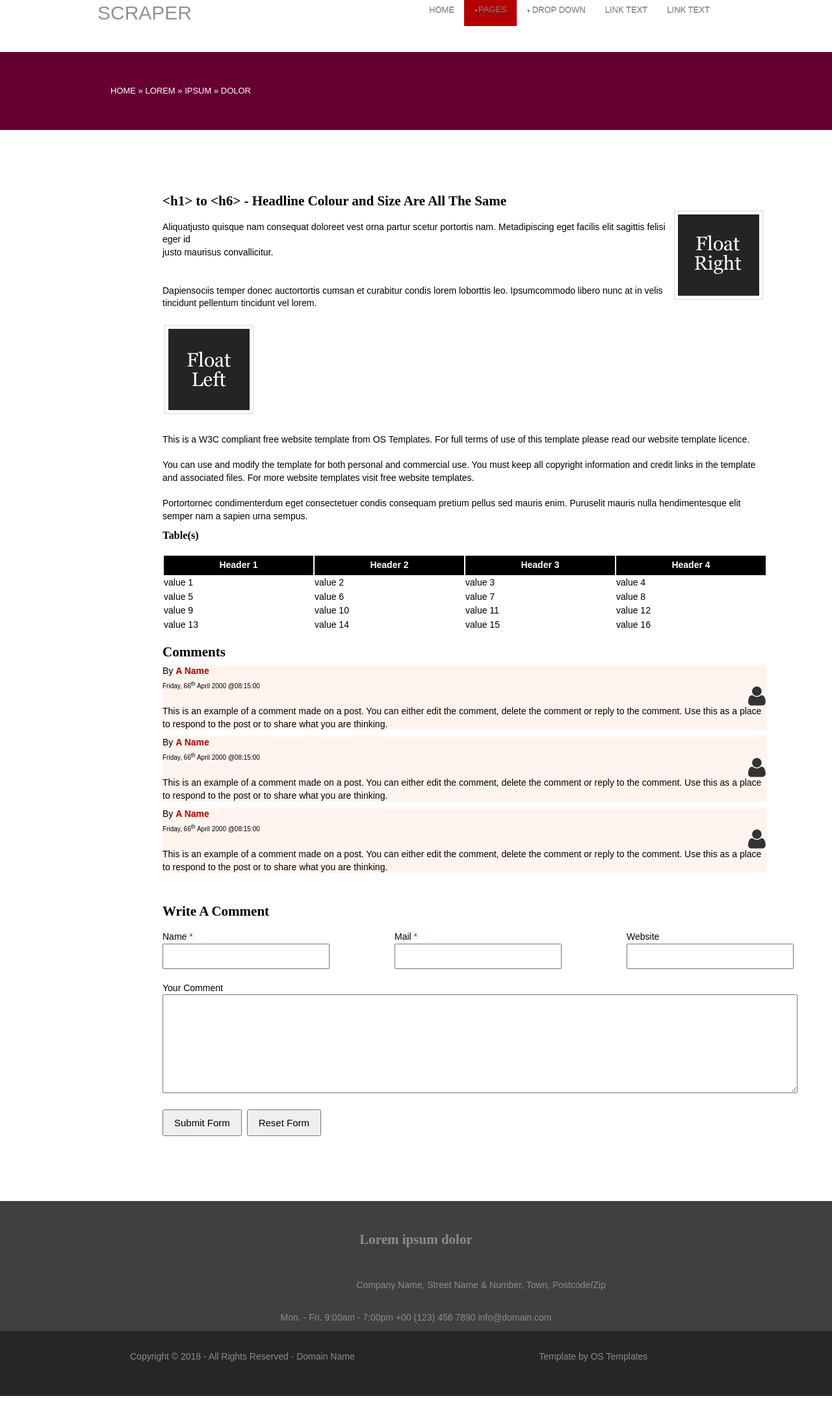
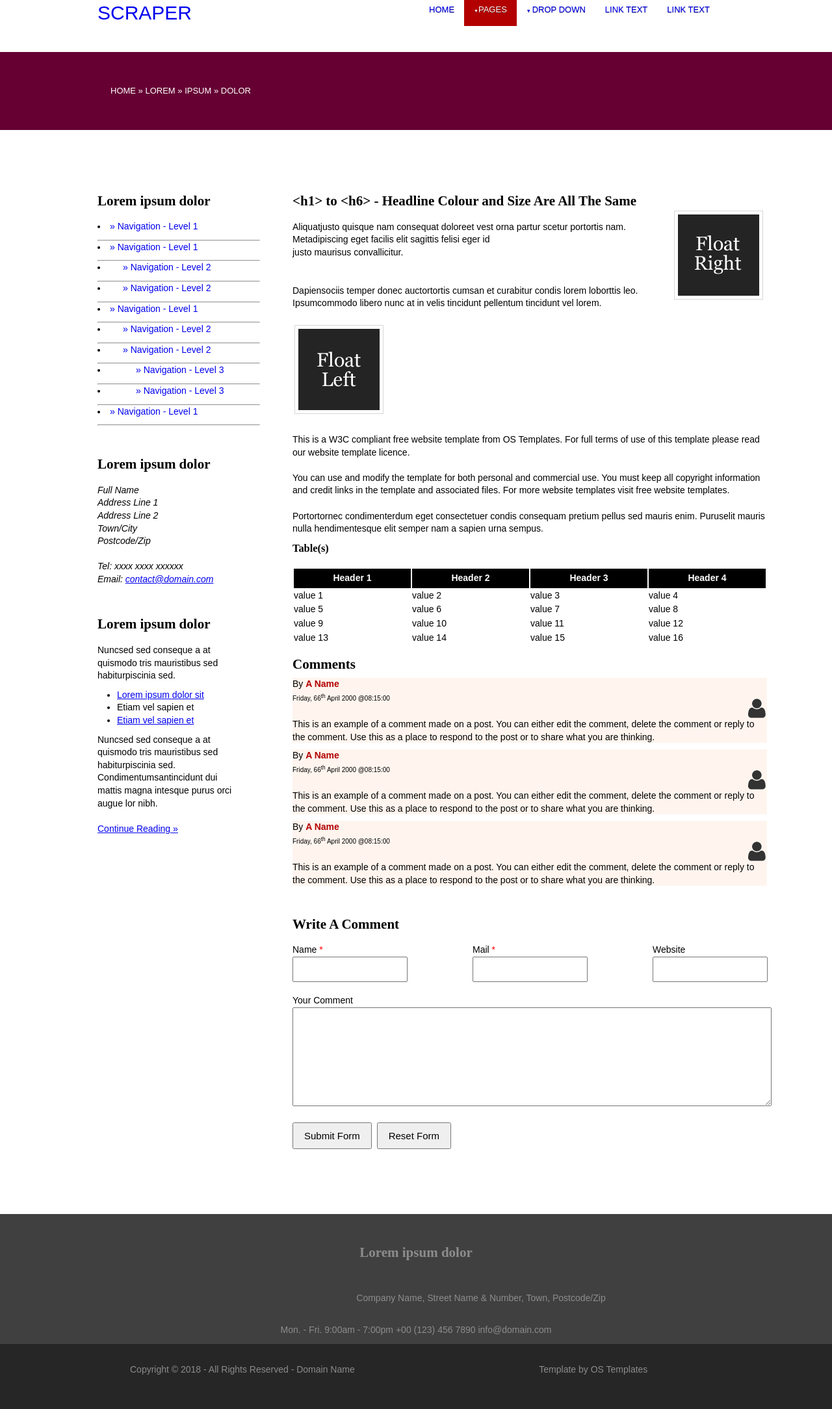
Before and after one commit to JuliusOk/GoodCitizen_Internship_Projects, a PHP site: page /sidebar-left.html in a window 1280 px wide; the page is wider, and only the part inside the window is pictured. Shown: the part 30-2198 px from the top of that part at 65% size. Run offline with PHP 8.4, Linux system fonts and the light colour scheme.

Commit message:
sidebars css

```diff
--- a/Scraper Exercise/sidebar-left.html
+++ b/Scraper Exercise/sidebar-left.html
@@ -57,8 +57,50 @@
 			</p>
 		</div>
 
+		<div class="row1">
 
+        <h2>Lorem ipsum dolor</h2><br>
+        <div class="left-col">
+            <li><a href="#">&raquo; Navigation - Level 1</a></li><hr>
+            <li><a href="#">&raquo; Navigation - Level 1</a></li><hr>
 
+            <li><a href="#" class="inner_a">&raquo; Navigation - Level 2</a></li><hr />
+            <li><a href="#" class="inner_a">&raquo; Navigation - Level 2</a></li><hr />
+            <li><a href="#">&raquo; Navigation - Level 1</a></li><hr>
+            <li><a href="#" class="inner_a">&raquo; Navigation - Level 2</a></li><hr />
+            <li><a href="#" class="inner_a">&raquo; Navigation - Level 2</a></li><hr />
+            <li><a href="#" class="inner_aa">&raquo; Navigation - Level 3</a></li><hr />
+            <li><a href="#" class="inner_aa">&raquo; Navigation - Level 3</a></li><hr />
+            <li><a href="#">&raquo; Navigation - Level 1</a></li><hr>
+        </div>
+
+        <div class="sdb_holder">
+            <h2>Lorem ipsum dolor</h2>
+            <address>
+                Full Name<br>
+                Address Line 1<br>
+                Address Line 2<br>
+                Town/City<br>
+                Postcode/Zip<br>
+                <br>
+                Tel: xxxx xxxx xxxxxx<br>
+                Email: <a href="#">contact@domain.com</a>
+            </address>
+        </div>
+
+        <div class="sdb_holder">
+
+            <h2>Lorem ipsum dolor</h2>
+            <p>Nuncsed sed conseque a at<br>quismodo tris mauristibus sed<br>habiturpiscinia sed.</p>
+            <ul>
+                <li><a href="#">Lorem ipsum dolor sit</a></li>
+                <li>Etiam vel sapien et</li>
+                <li><a href="#">Etiam vel sapien et</a></li>
+            </ul>
+            <p>Nuncsed sed conseque a at<br>quismodo tris mauristibus sed<br>habiturpiscinia sed. Condimentumsantincidunt dui<br>mattis magna intesque purus orci<br>augue lor nibh.</p>
+            <p class="more"><a href="#">Continue Reading &raquo;</a></p>
+        </div>
+    </div>
 
 
 		<div class="row2">
@@ -146,19 +188,19 @@
 	   <form action="#" method="post">
 			<div class="name">
 				Name <span style="color: red;">*</span><br>
-			<input type="text" name="name" id="name1" value="" size="22">
+				<input type="text" name="name" id="name1" value="" size="12">
 			</div>
 			<div class="mail">
 				Mail <span style="color: red;">*</span><br>
-			<input type="text" name="email" id="email1" value="" size="22">
+				<input type="text" name="email" id="email1" value="" size="12">
 			</div>
 			<div class="subject">
 				Website<br>
-			<input type="text" name="reference" id="reference1" value="" size="22">
+				<input type="text" name="reference" id="reference1" value="" size="12">
 		</div><br>
 		<div class="message">
 			Your Comment<br>
-		<textarea name="message" id="message1" cols="120" rows="10"></textarea>
+			<textarea name="message" id="message1" cols="90" rows="10"></textarea>
 		</div><br>
 		<div id="submit1">
 			<input name="submit" type="submit" value="Submit Form">&nbsp;
@@ -184,10 +226,5 @@
 		<p>Template by <a target="_blank" href="https://www.os-templates.com/" title="Free Website Templates">OS Templates</a></p>
 
 	</div>
-
-
-
-
-</div>
 </body>
 </html>
--- a/Scraper Exercise/web.css
+++ b/Scraper Exercise/web.css
@@ -50,14 +50,9 @@ body{margin:0; padding:0; font-size:14px; line-height:1.4em;}
 
 .menu a {
 	transition:all linear 0.15s;
-	color:#919191;
 	text-decoration: none;
 }
 
-/*.menu li:hover > a, .menu .current-item > a {
-	text-decoration:none;
-	color:#be5b70;
-}*/
 .current-item {
 	background-color:#b30000;
 	color: white;
@@ -96,7 +91,6 @@ body{margin:0; padding:0; font-size:14px; line-height:1.4em;}
 
 .sub-menu {
 	width:200%;
-	/*padding:5px 5px;*/
 	position:absolute;
 	top:100%;
 	left:0px;
@@ -133,7 +127,6 @@ body{margin:0; padding:0; font-size:14px; line-height:1.4em;}
 
 .sub-menu1 {
 	width:200%;
-	/*padding:5px 5px;*/
 	position:absolute;
 	top:100%;
 	left:0px;
@@ -241,10 +234,7 @@ body{margin:0; padding:0; font-size:14px; line-height:1.4em;}
 	padding-left: 150px;
 	padding-top: 50px;
 }
-/*.name{
-	padding-right: 100px;
-	float: left;
-}*/
+
 .mail{
 	padding-right: 100px;
 	float: left;
@@ -380,10 +370,7 @@ body{margin:0; padding:0; font-size:14px; line-height:1.4em;}
 	padding-right: 100px;
 	float: left;
 }
-/*.mail{
-	padding-right: 100px;
-	float: left;
-}*/
+
 #name1{
 	padding: 10px 30px;
 }
@@ -420,9 +407,14 @@ body{margin:0; padding:0; font-size:14px; line-height:1.4em;}
 .sdb_holder h2{
 	margin-bottom: 20px;
 }
+.sdb_holder .more{
+	margin-top: 20px;
 }
-.sdb_holder ul{
-	padding-left: 100px;
+
+.sdb_holder ul {
+	padding-left: 30px;
+	margin-top:10px;
+	margin-bottom:10px;
 }
 
 .headline .inner_p{
@@ -439,9 +431,7 @@ body{margin:0; padding:0; font-size:14px; line-height:1.4em;}
 }
 .table{
 	margin-left: 150px;
-	/*margin-top: 10px;*/
-	margin-right: 100px;/*
-	border:1px solid grey;*/
+	margin-right: 100px;
 
 }
 .table th{
@@ -463,7 +453,6 @@ body{margin:0; padding:0; font-size:14px; line-height:1.4em;}
 	padding-left: 150px;
 }
 .comments{
-	/*margin-left: 150px;*/
 	margin-top: 20px;
 }
 #paragrapgh{
@@ -483,8 +472,7 @@ body{margin:0; padding:0; font-size:14px; line-height:1.4em;}
 	margin: 10px;
 }
 .row2{
-	/*float: left;*/
-	margin-left: 100px;
+	padding-left: 300px;
 }
 
 .row1{
@@ -513,13 +501,20 @@ body{margin:0; padding:0; font-size:14px; line-height:1.4em;}
 }
 
 
-.left-col a{
+.left-col li{
+	margin-bottom: 10px;
+}
+.left-col li a{
 	text-decoration: none;
+	margin-bottom: 10px;
 }
 
-
-
-
+.inner_a{
+	padding-left: 20px;
+}
+.inner_aa{
+	padding-left: 40px;
+}
 
 .order {
 	display:block;
```
Also changed, not shown: Scraper Exercise/sidebar-right.html (+11 -10 lines). Lines whose indentation alone changed are shown as unchanged.
